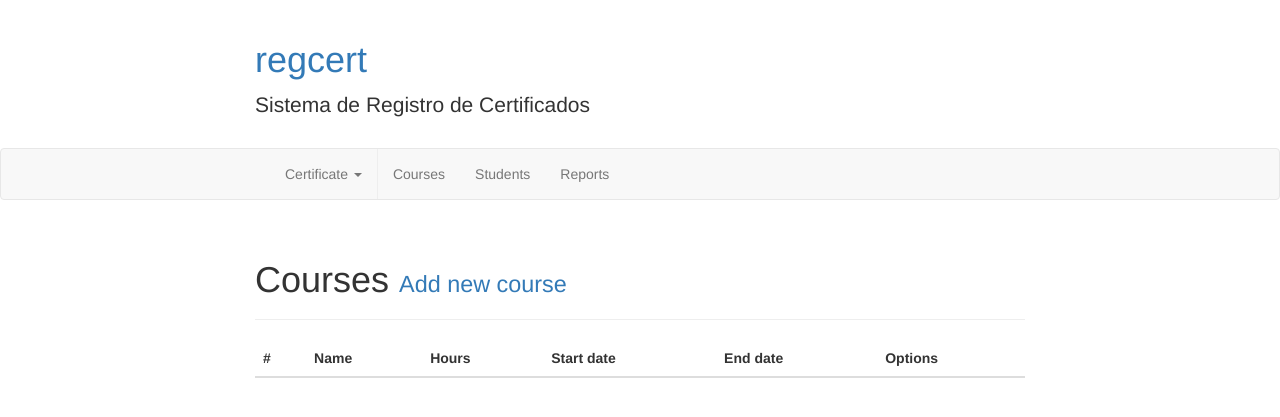
After one commit to interlegis/regcert, a Django app: page /cursos in a window 1280 px wide. The commit adds this page. Shown: the top 417 px of the page. Run offline with Django 3.2, Linux system fonts and the light colour scheme; the visitor is signed in with stand-in values (Sample User, id 1); data that the repository does not hold is empty; some libraries are stand-ins or nearby versions.

Commit message:
Added course's list and add views

```diff
--- /dev/null
+++ b/src/core/templates/core/course_list.html
@@ -0,0 +1,42 @@
+{% extends 'base.html' %}
+{% load i18n %}
+
+{% block content %}
+
+<div class="page-header">
+    <h1>{% trans 'Courses' %} <small><a href="{% url 'course_create' %}">{% trans 'Add new course' %}</a></small></h1>
+</div>
+<table class="table table-hover">
+    <thead>
+        <tr>
+            <th>#</th>
+            <th>{% trans 'Name' %}</th>
+            <th>{% trans 'Hours' %}</th>
+            <th>{% trans 'Start date' %}</th>
+            <th>{% trans 'End date' %}</th>
+            <th>{% trans 'Options' %}</th>
+        </tr>
+    </thead>
+    <tbody>
+        {% for course in courses %}
+        <tr>
+            <td>{{ course.id }}</td>
+            <td>{{ course.name }}</td>
+            <td>{{ course.hours }}</td>
+            <td>{{ course.begin }}</td>
+            <td>{{ course.end }}</td>
+            <td>
+                <div class="btn-group" role="group">
+                    <a class="btn btn-default btn-sm" href="{% url 'student_update' course.id %}">
+                      <span class="glyphicon glyphicon glyphicon-pencil" aria-hidden="true"></span>
+                    </a>
+                    <a class="btn btn-default btn-sm" href="{% url 'student_delete' course.id %}">
+                      <span class="glyphicon glyphicon glyphicon-remove" aria-hidden="true"></span>
+                    </a>
+                </div>
+            </td>
+        </tr>
+        {% endfor %}
+    </tbody>
+</table>
+{% endblock %}
--- a/src/core/urls.py
+++ b/src/core/urls.py
@@ -1,14 +1,17 @@
 from django.conf.urls import patterns, url
-from core.views import StudentCreate, StudentView, StudentUpdate, StudentDelete
+from core.views import (StudentCreate, StudentView, StudentUpdate,
+                        StudentDelete, CourseView, CourseCreate)
 
 
 urlpatterns = patterns(
     'core.views',
     url(r'^$', 'home', name='home'),
+    url(r'^alunos$', StudentView.as_view(), name='students'),
     url(r'^alunos/cadastrar$', StudentCreate.as_view(), name='student_create'),
     url(r'^alunos/editar/(?P<pk>[\w-]+)$', StudentUpdate.as_view(),
         name='student_update'),
     url(r'^alunos/remover/(?P<pk>[\w-]+)$', StudentDelete.as_view(),
         name='student_delete'),
-    url(r'^alunos$', StudentView.as_view(), name='students'),
+    url('^cursos$', CourseView.as_view(), name='courses'),
+    url('^cursos/cadastrar$', CourseCreate.as_view(), name='course_create'),
 )
--- a/src/core/views.py
+++ b/src/core/views.py
@@ -5,7 +5,7 @@ from django.views.generic import ListView
 from django.views.generic.edit import CreateView, UpdateView, DeleteView
 from django.utils.decorators import method_decorator
 
-from core.models import Student
+from core.models import Course, Student
 
 
 class LoginRequiredMixin(object):
@@ -39,3 +39,13 @@ class StudentDelete(LoginRequiredMixin, DeleteView):
     model = Student
     context_object_name = 'student'
     success_url = '/alunos'
+
+
+class CourseView(LoginRequiredMixin, ListView):
+    model = Course
+    context_object_name = 'courses'
+
+
+class CourseCreate(LoginRequiredMixin, CreateView):
+    model = Course
+    success_url = '/cursos'
--- a/src/templates/base.html
+++ b/src/templates/base.html
@@ -64,7 +64,7 @@
                         </ul>
                     </li>
                     <li class="vertical-divider"></li>
-                    <li><a href="#">{% trans 'Courses' %}</a></li>
+                    <li><a href="{% url 'courses' %}">{% trans 'Courses' %}</a></li>
                     <li><a href="{% url 'students' %}">{% trans 'Students' %}</a></li>
                     <li><a href="#">{% trans 'Reports' %}</a></li>
                 </ul>
```
Also changed, not shown: src/core/templates/core/course_form.html (added, +76 -0 lines).
